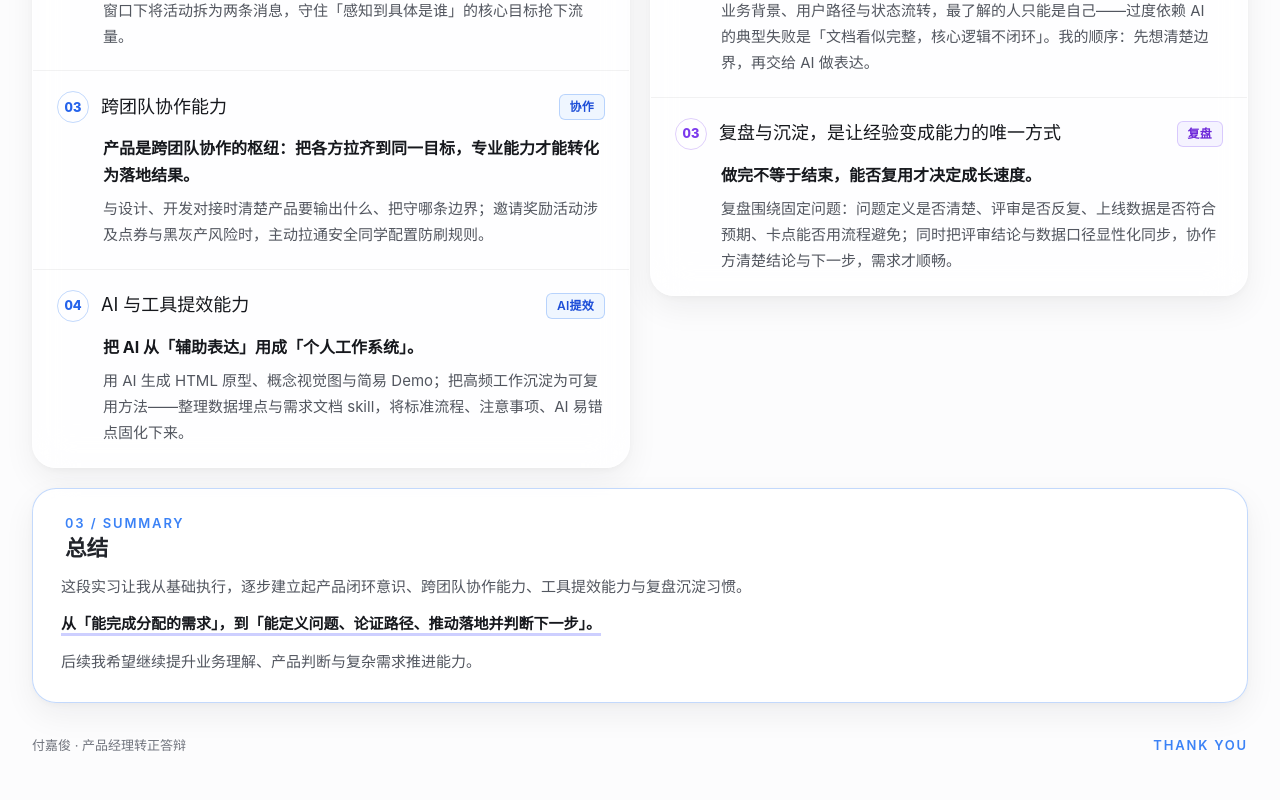
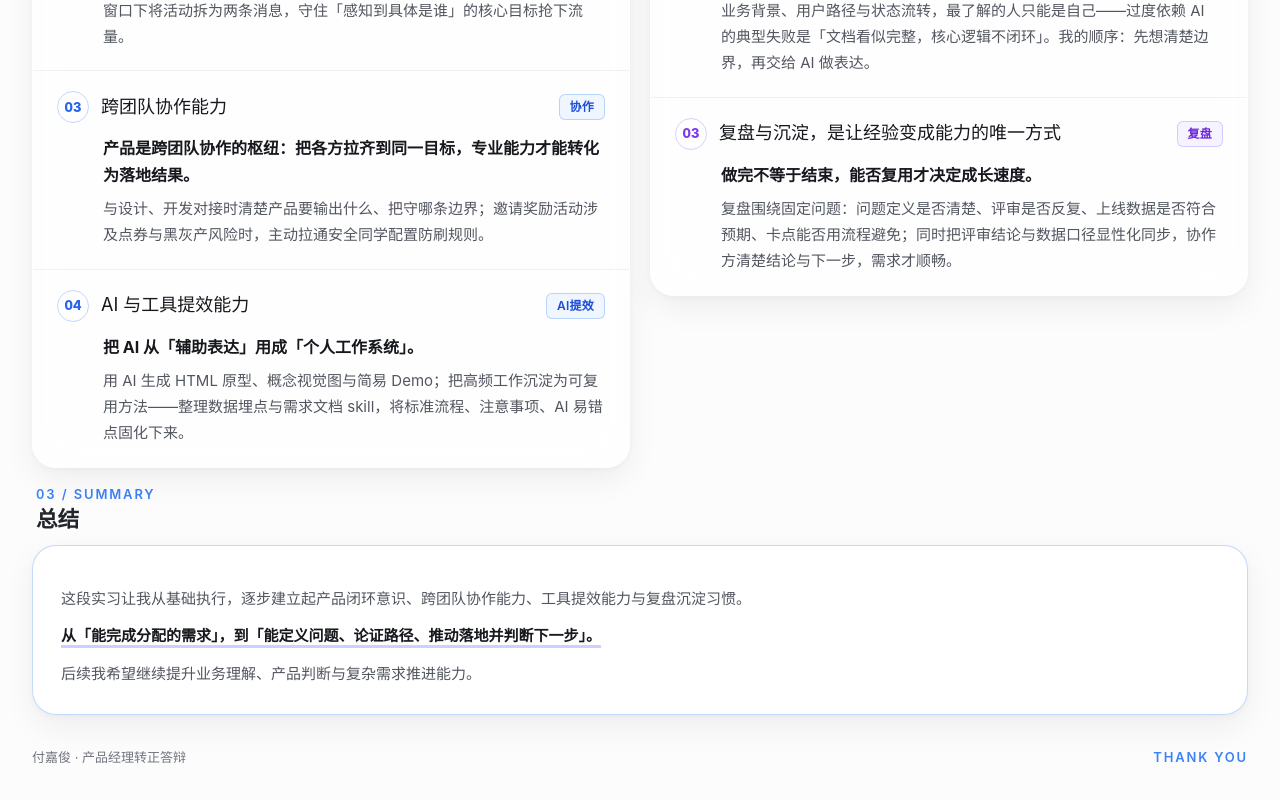
Before and after one commit to kajun2002/portfolio-site, a React (Vite) app: page /#about in a window 1280 px wide. Shown: the part 2781-3581 px from the top of the page. Built offline with nearby package versions, Linux system fonts and the light colour scheme.

Commit message:
Reflection: move 03/SUMMARY heading outside the finale card, consistent with groups 01/02

```diff
--- a/app/globals.css
+++ b/app/globals.css
@@ -654,7 +654,8 @@ img { display:block; max-width:100%; }
 .reflection-item .reflection-key { color:var(--ink-900); font-size:16px; font-weight:750; line-height:1.65; }
 .reflection-item .reflection-support { color:var(--ink-600); }
 .reflection-thinking .reflection-item-head>.tnum { color:var(--violet-600); border-color:rgba(124,58,237,.24); }
-.reflection-finale { margin-top:var(--sp-5); padding:var(--sp-7); border:1px solid var(--border-brand); border-radius:var(--r-lg); background:var(--glass-3); box-shadow:var(--shadow-glass); -webkit-backdrop-filter:var(--glass-blur-md); backdrop-filter:var(--glass-blur-md); }
+.reflection-groups + .reflection-group { margin-top:var(--sp-5); }
+.reflection-finale { padding:var(--sp-7); border:1px solid var(--border-brand); border-radius:var(--r-lg); background:var(--glass-3); box-shadow:var(--shadow-glass); -webkit-backdrop-filter:var(--glass-blur-md); backdrop-filter:var(--glass-blur-md); }
 .reflection-finale p { margin-top:var(--sp-3); color:var(--ink-600); font-size:15px; line-height:1.7; }
 .reflection-finale .finale-highlight { color:var(--ink-900); font-weight:750; text-decoration:underline; text-decoration-color:rgba(91,98,255,.3); text-decoration-thickness:3px; text-underline-offset:4px; }
 .deck-footer { display:flex; align-items:center; justify-content:space-between; gap:var(--sp-4); margin-top:auto; padding-top:var(--sp-8); }
--- a/app/page.tsx
+++ b/app/page.tsx
@@ -288,14 +288,16 @@ export default function Home() {
             </section>
           </div>
 
-          <section className="reflection-finale" aria-labelledby="reflection-finale-title">
+          <section className="reflection-group" aria-labelledby="reflection-finale-title">
             <header className="reflection-group-head">
               <span className="t-overline tnum">03 / SUMMARY</span>
               <h3 id="reflection-finale-title" className="t-title-2">总结</h3>
             </header>
-            <p>这段实习让我从基础执行，逐步建立起产品闭环意识、跨团队协作能力、工具提效能力与复盘沉淀习惯。</p>
-            <p><strong className="finale-highlight">从「能完成分配的需求」，到「能定义问题、论证路径、推动落地并判断下一步」。</strong></p>
-            <p>后续我希望继续提升业务理解、产品判断与复杂需求推进能力。</p>
+            <div className="reflection-finale">
+              <p>这段实习让我从基础执行，逐步建立起产品闭环意识、跨团队协作能力、工具提效能力与复盘沉淀习惯。</p>
+              <p><strong className="finale-highlight">从「能完成分配的需求」，到「能定义问题、论证路径、推动落地并判断下一步」。</strong></p>
+              <p>后续我希望继续提升业务理解、产品判断与复杂需求推进能力。</p>
+            </div>
           </section>
           <footer className="deck-footer"><span className="t-caption">付嘉俊 · 产品经理转正答辩</span><span className="t-overline">Thank you</span></footer>
         </div>
```
